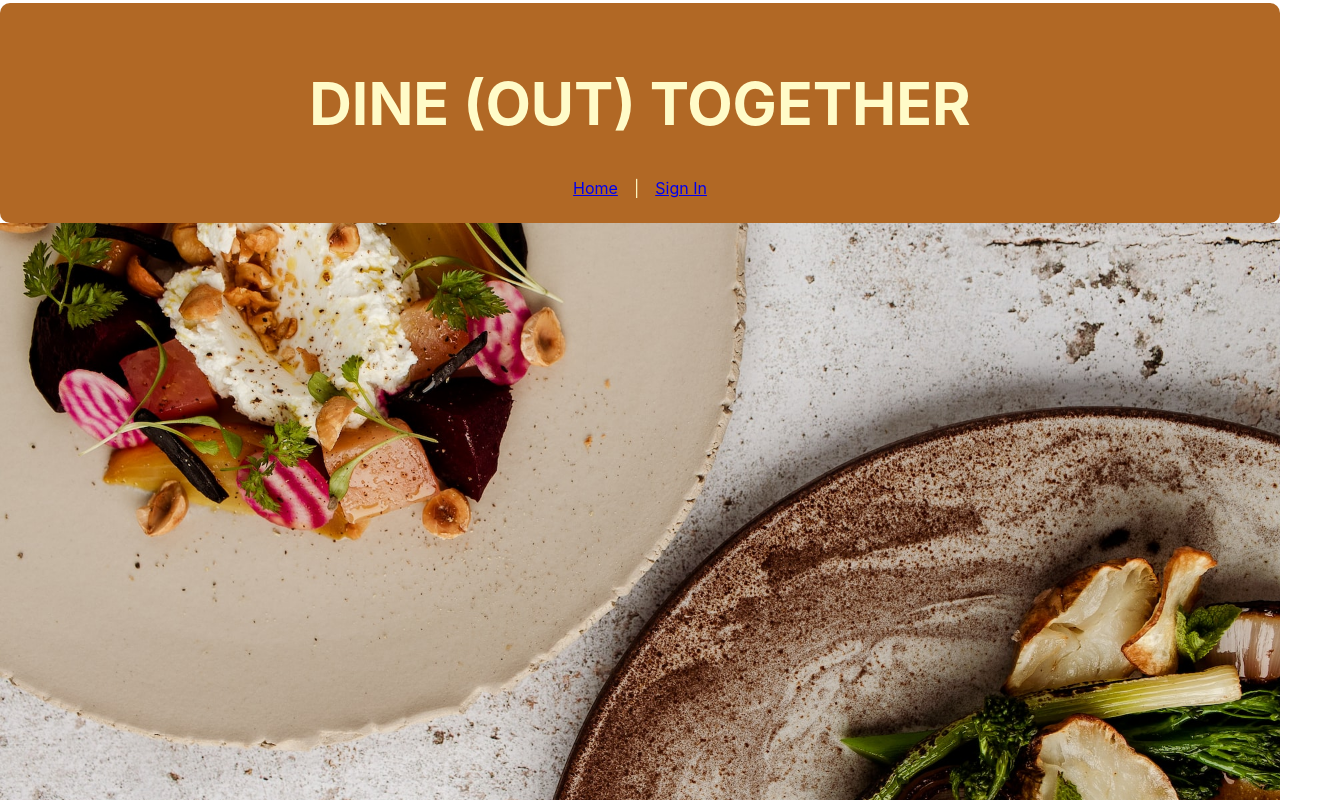
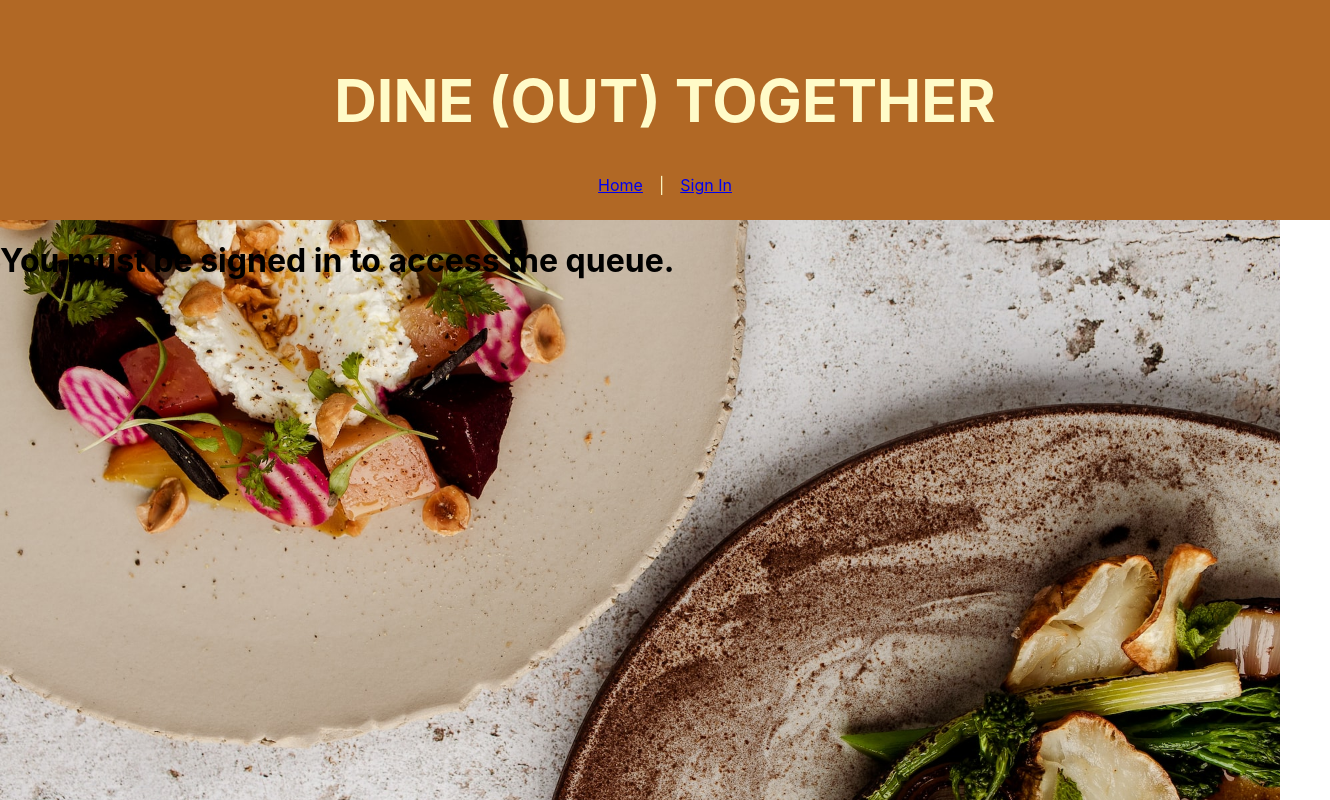
Before and after one commit to AsheUrban/Dine-Together, a React (Create React App) app: page / in a window 1280 px wide. Shown: the top 800 px of the page, 1330 px wide, since content can reach past the window. Built offline with nearby package versions, Linux system fonts and the light colour scheme; no server answers; the database is empty.

Commit message:
Update styling.

```diff
--- a/src/components/Background.js
+++ b/src/components/Background.js
@@ -4,6 +4,8 @@ import styled from 'styled-components';
 import platedfood from '../img/platedfood.jpg';
 
 const BackgroundStyles = styled.div`
+z-index: -5;
+position: fixed;
 width: 100vw;
 height: 100vh;
 background-image: url(${platedfood});
--- a/src/components/Header.js
+++ b/src/components/Header.js
@@ -4,13 +4,11 @@ import styled from 'styled-components';
 
 const DineTogetherHeader = styled.div`
   text-align: center;
-  width: 1230px;
+  width: 100vw;
   color: #FFFBC8;
   padding: 25px;
   margin: auto;
-  margin-top: 3px;
   background-color: #B16825;
-  border-radius: 10px;
 `;
 
 const H1 = styled.h1`
--- a/src/components/PostControl.js
+++ b/src/components/PostControl.js
@@ -38,8 +38,8 @@ function PostControl() {
     color: #FFFBC8;
     padding: 25px;
     margin: auto;
-    background-color: #B16825;
-    border-radius: 10px;
+
+
   `;
 
   useEffect(() => {
--- a/src/components/PostList.js
+++ b/src/components/PostList.js
@@ -8,20 +8,13 @@ const DineTogetherPosts = styled.div`
 background-color: #E7DDEE;
 width: 300px;
 margin: auto;
+margin-top: 50px;
 padding: 45px;
 border: 2px solid #fffbc8;
 text-align: center;
 border-radius: 10px;
 `;
 
-// const PostContainer = styled.div`
-// width: 1280px;
-// margin: auto;
-// border: 2px solid #FFFBC8;
-// padding-top: 150px;
-// padding-bottom: 150px;
-// border-radius: 10px;
-// `;
 
 function PostList(props){
 
```
